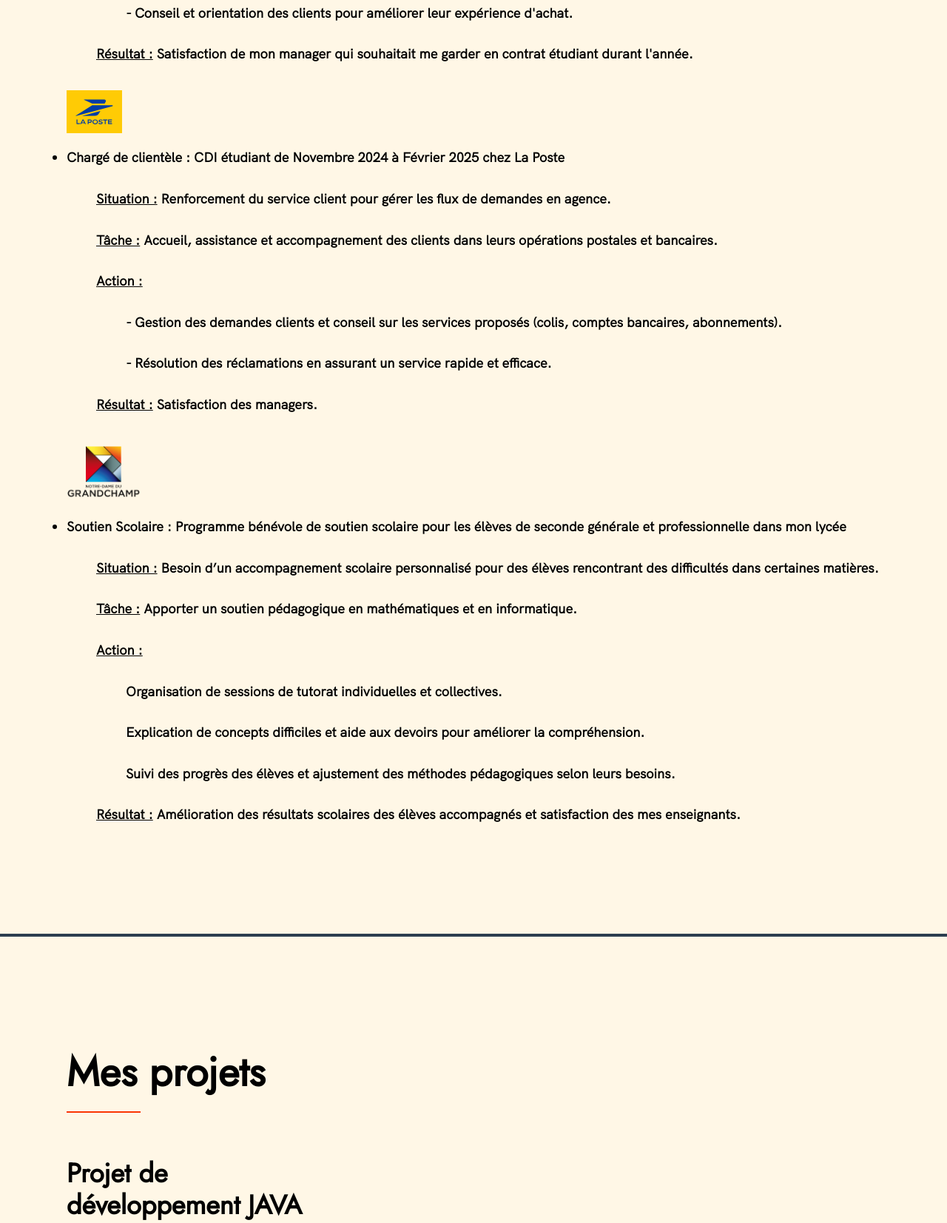
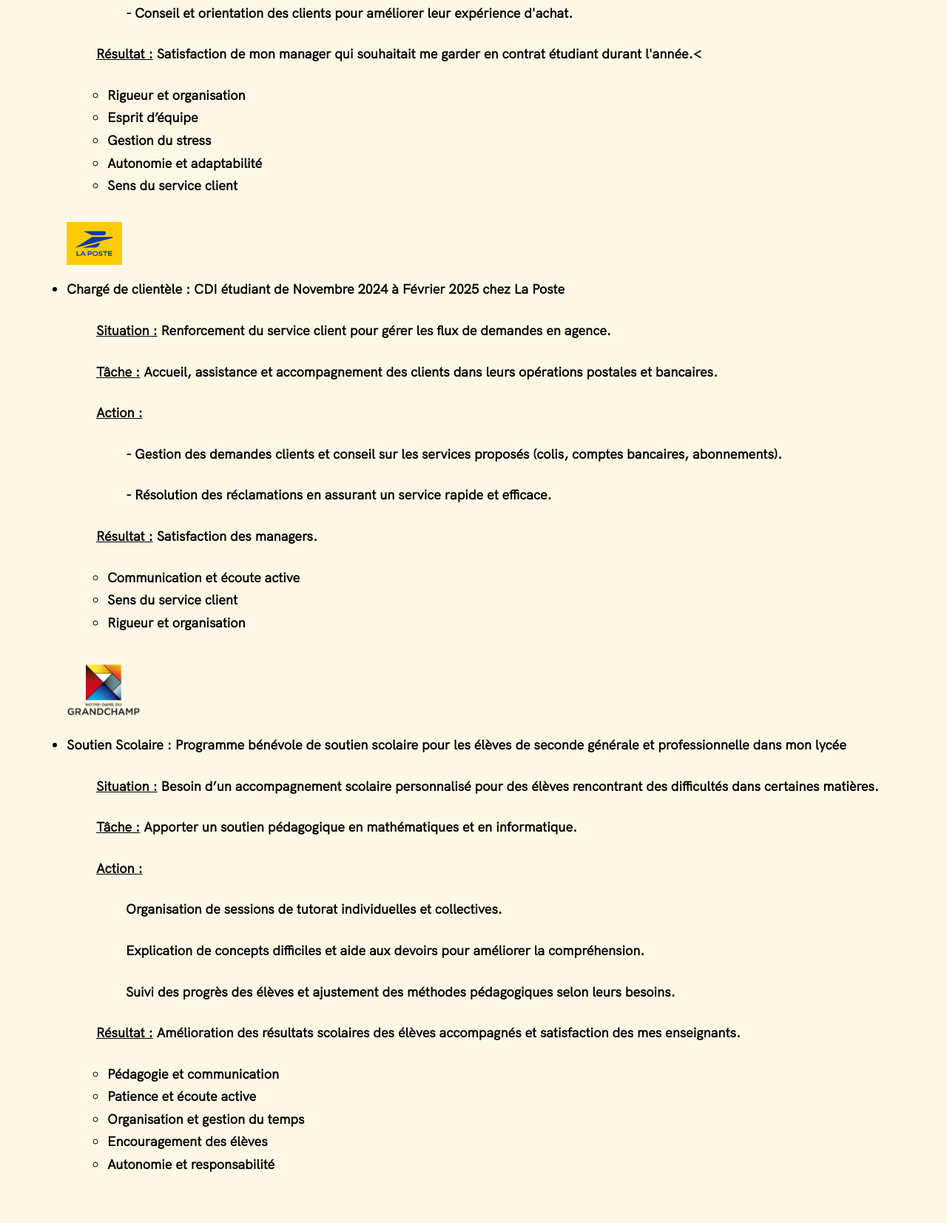
Before and after one commit to amirnssr/comm, a plain HTML site: page index.html in a window 1280 px wide. Shown: the part 3034-4687 px from the top of the page at 74% size. Drawn offline with Linux system fonts and the light colour scheme.

Commit message:
vzy toisddfc

```diff
--- a/index.html
+++ b/index.html
@@ -140,8 +140,16 @@
               <p style="text-indent: 80px;"> - Conseil et orientation des clients pour améliorer leur expérience d'achat.</p>
             </ul>
             </p>
-            <p style="text-indent: 40px;"><strong><u>Résultat :</u></strong> Satisfaction de mon manager qui souhaitait me garder en contrat étudiant durant l'année.</p>
+            <p style="text-indent: 40px;"><strong><u>Résultat :</u></strong> Satisfaction de mon manager qui souhaitait me garder en contrat étudiant durant l'année.<</p>
           </li>
+          <ul style="padding-left: 55px;">
+            <li>Rigueur et organisation</li>
+            <li>Esprit d’équipe</li>
+            <li>Gestion du stress</li>
+            <li>Autonomie et adaptabilité</li>
+            <li>Sens du service client</li>
+          </ul>
+
           <p></p>
           <img src="./images/La_Poste_2022.svg" alt="Photo de profil" width="75" height="75" id="lp">
           <li>
@@ -156,6 +164,11 @@
             </p>
             <p style="text-indent: 40px;"><strong><u>Résultat :</u></strong> Satisfaction des managers.</p>
           </li>
+          <ul style="padding-left: 55px;">
+            <li>Communication et écoute active</li>
+            <li>Sens du service client</li>
+            <li>Rigueur et organisation </li>
+          </ul>
           <p></p>
           <img src="./images/ndg.png" alt="Photo de profil" width="100" height="100" id="a">
           <li>
@@ -170,7 +183,15 @@
             </ul>
             </p>
             <p style="text-indent: 40px;"><strong><u>Résultat :</u></strong> Amélioration des résultats scolaires des élèves accompagnés et satisfaction des mes enseignants.</p>
+            <ul style="padding-left: 55px;">
+              <li>Pédagogie et communication</li>
+              <li>Patience et écoute active</li>
+              <li>Organisation et gestion du temps</li>
+              <li>Encouragement des élèves</li>
+              <li>Autonomie et responsabilité
           </li>
+
+
         </ul>
 
       </div>
@@ -193,7 +214,7 @@
                 <li>Développement d'un algorithme heuristique ciblant en priorité les cristaux mal placés pour optimiser leur réalignement.</li>
                 <li>Création d'une interface interactive permettant aux utilisateurs de déplacer un apprenti pour collecter et déposer les cristaux.</li>
               </ul>
-              <p><strong><u>Résultat: </u></strong>Obtention d'une excellente note permettant la validation du module.</p>
+              <p><strong><u>Résultat: </u></strong>Obtention d'une excellente note permettant la validation du module.<br>Progrès en Java, gestion de projet et en communication</p>
               <p><strong><u>Compétences techniques : </u></strong>
               <ul>
                 <li>Java</li>
@@ -213,7 +234,7 @@
                   Visiter le dépôt BitBucket <span>&rarr;</span>
                 </a>
                 <a href="https://bitbucket.org/qualite-dev1/appordo/src/main/" title="View Source Code" target="_blank">
-                  <img src="./images/Bitbucket-Blue-Logo.wine.svg" class="work__code" alt="BitBucket">
+                  <img src="./images/Bitbucket-Blue-Logo.wine.svg" class="work__code" alt="BitBucket" >
                 </a>
               </div>
             </div>
@@ -238,7 +259,7 @@
                 <li>Optimisation du code et gestion des performances pour assurer un temps de réponse rapide.</li>
               </ul>
               </p>
-              <p><strong><u>Résultat :</u></strong> Un site web fonctionnel permettant aux utilisateurs d'effectuer facilement des calculs de probabilités et de visualiser les résultats, développé en collaboration avec une équipe de quatre personnes en 200 heures de travail.</p>
+              <p><strong><u>Résultat :</u></strong> Un site web fonctionnel permettant aux utilisateurs d'effectuer facilement des calculs de probabilités et de visualiser les résultats, développé en collaboration avec une équipe de quatre personnes en 200 heures de travail.<br><ul><li>Développment de mes compétences techniques (JavaScript, PHP, Linux, SQL, Raspberry Pi et HTML/CSS)</li> </li> <li>Développement de mes soft skills(Communication, entraîde, encouragement et adaptabilité)</li></p>
               <p><strong><u>Compétences techniques : </u></strong>
               <ul>
                 <li>PHP</li>
@@ -294,6 +315,8 @@
               </ul>
               </p>
               <p><strong><u>Résultat :</u></strong> Production d’un rapport détaillé permettant à l’hôtel d’adapter sa politique tarifaire et d’améliorer son service client en fonction des données analyse></p>
+              <ul><li>Compétences techniques : Amélioration en SQL et découverte d'Excel</li>
+              <li>Soft Skills : Autonomie, rigueur et communication</li></ul>
               <p><strong><u>Compétences techniques : </u></strong>
               <ul>
                 <li>SQL</li>
```
